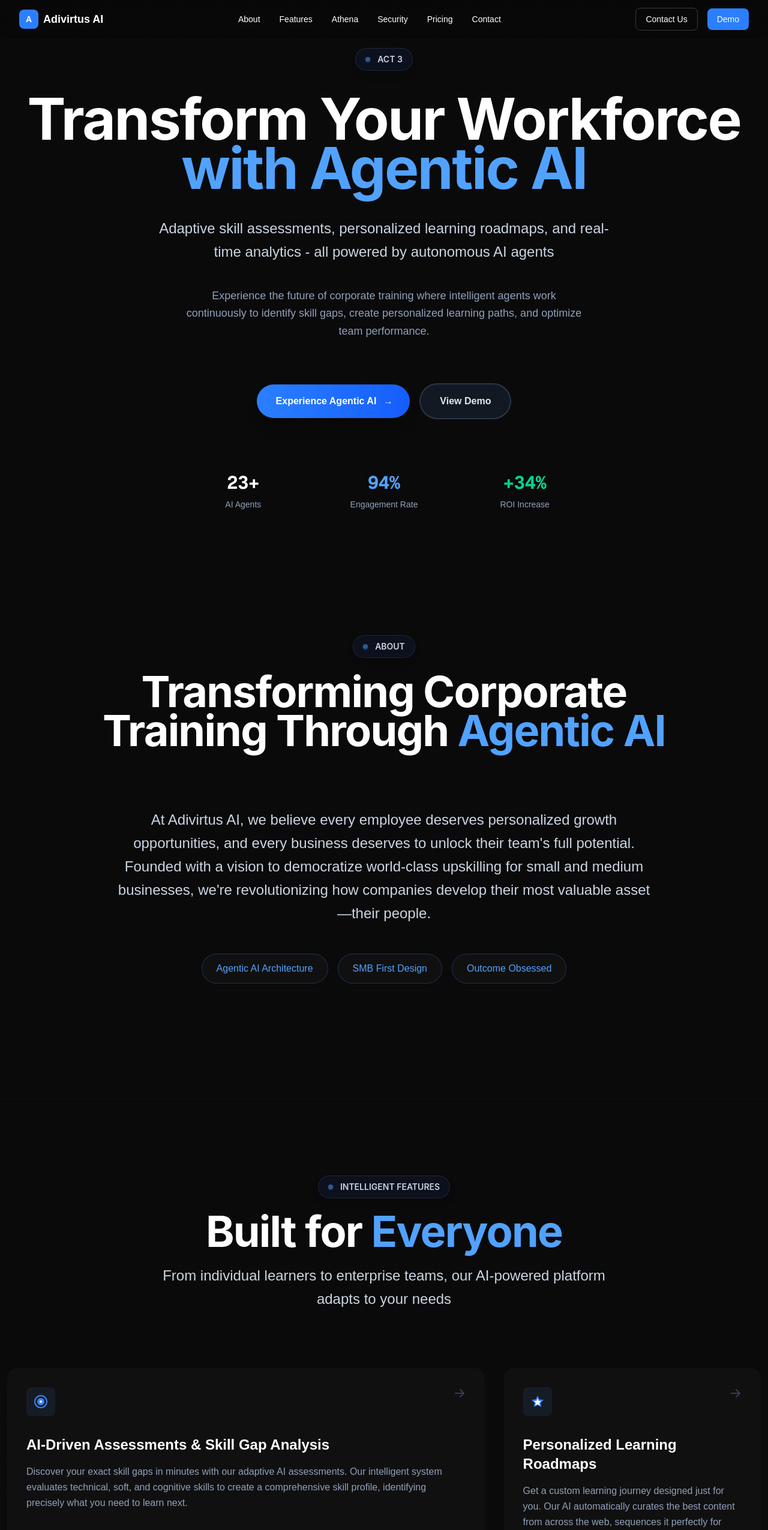
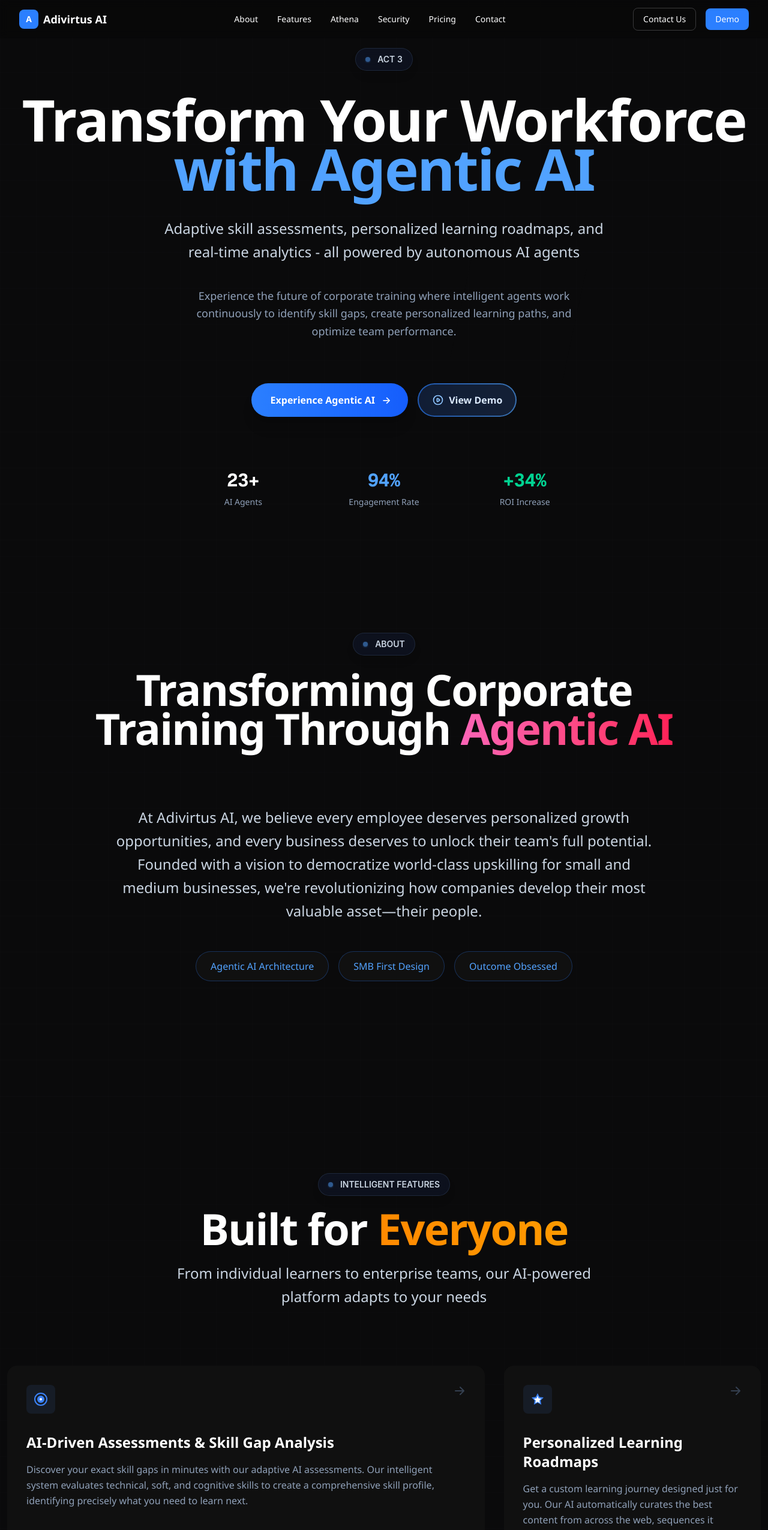
Before and after one commit to wynona-toby/adivirtusai, a Next.js app: page / in a window 1280 px wide. Shown: the top 2551 px of the page at 60% size. Built offline with nearby package versions, Linux system fonts and the light colour scheme.

Commit message:
fixed an issue in the onboarding assessment

```diff
--- a/src/app/components/About.tsx
+++ b/src/app/components/About.tsx
@@ -74,14 +74,14 @@
           </motion.div>
 
           <motion.h1
-            className="text-4xl sm:text-5xl md:text-6xl lg:text-7xl font-bold text-white leading-[0.9] tracking-tight mb-8"
+            className="text-4xl sm:text-5xl md:text-6xl lg:text-7xl font-semibold text-white leading-[0.9] tracking-tight mb-8"
             variants={itemVariants}
             style={{
-              fontFamily: '"Inter", -apple-system, BlinkMacSystemFont, sans-serif',
-              fontWeight: 700
+              fontFamily: '"Segoe UI", -apple-system, BlinkMacSystemFont, sans-serif',
+              fontWeight: 600
             }}
           >
-            Transforming Corporate Training Through <span className="text-blue-400">Agentic AI</span>
+            Transforming Corporate Training Through <span className="text-transparent bg-clip-text bg-gradient-to-r from-pink-400 to-rose-500">Agentic AI</span>
           </motion.h1>
         </motion.div>
 
@@ -95,7 +95,8 @@
             className="mb-16"
             variants={itemVariants}
           >
-            <p className="text-lg sm:text-xl lg:text-2xl text-slate-300 leading-relaxed text-center mb-12">
+            <p className="text-lg sm:text-xl lg:text-2xl text-slate-300 leading-relaxed text-center mb-12"
+               style={{ fontFamily: '"Segoe UI", -apple-system, BlinkMacSystemFont, sans-serif', fontWeight: 400 }}>
               At Adivirtus AI, we believe every employee deserves personalized growth opportunities, and every business deserves to unlock their team's full potential. Founded with a vision to democratize world-class upskilling for small and medium businesses, we're revolutionizing how companies develop their most valuable asset—their people.
             </p>
 
@@ -112,7 +113,7 @@
                   whileHover={{ scale: 1.05 }}
                   transition={{ duration: 0.3 }}
                 >
-                  <span className="text-blue-400 font-medium text-sm sm:text-base">{tag}</span>
+                  <span className="text-blue-400 font-medium text-sm sm:text-base" style={{ fontFamily: '"Segoe UI", -apple-system, BlinkMacSystemFont, sans-serif', fontWeight: 300 }}>{tag}</span>
                 </motion.div>
               ))}
             </motion.div>
--- a/src/app/components/ContactUs.tsx
+++ b/src/app/components/ContactUs.tsx
@@ -19,7 +19,7 @@
             transition={{ duration: 0.6, delay: 0.2 }}
           >
             <div className="w-2 h-2 bg-emerald-400 rounded-full animate-pulse shadow-sm shadow-emerald-400/50"></div>
-            <span className="text-sm font-semibold text-slate-300" style={{ fontFamily: '"TT Hoves", -apple-system, BlinkMacSystemFont, sans-serif' }}>LET'S CONNECT</span>
+            <span className="text-sm font-semibold text-slate-300" style={{ fontFamily: '"Segoe UI", -apple-system, BlinkMacSystemFont, sans-serif', fontWeight: 600 }}>LET'S CONNECT</span>
           </motion.div>
 
           {/* Main Heading */}
@@ -29,13 +29,13 @@
             animate={{ opacity: 1, y: 0 }}
             transition={{ duration: 0.8, delay: 0.4 }}
           >
-            <h1 className="text-4xl sm:text-5xl md:text-6xl lg:text-7xl xl:text-8xl font-bold leading-[0.85] tracking-tight"
+            <h1 className="text-4xl sm:text-5xl md:text-6xl lg:text-7xl xl:text-8xl font-semibold leading-[0.85] tracking-tight"
                 style={{
-                  fontFamily: '"Inter", -apple-system, BlinkMacSystemFont, sans-serif',
-                  fontWeight: 700
+                  fontFamily: '"Segoe UI", -apple-system, BlinkMacSystemFont, sans-serif',
+                  fontWeight: 600
                 }}>
               <span className="block text-white">Join the</span>
-              <span className="block text-blue-400 mt-2">Movement</span>
+              <span className="block text-transparent bg-clip-text bg-gradient-to-r from-green-400 to-emerald-500 mt-2">Movement</span>
             </h1>
           </motion.div>
 
@@ -46,10 +46,12 @@
             animate={{ opacity: 1, y: 0 }}
             transition={{ duration: 0.6, delay: 0.6 }}
           >
-            <p className="text-lg sm:text-xl lg:text-2xl text-slate-300 leading-relaxed font-normal">
+            <p className="text-lg sm:text-xl lg:text-2xl text-slate-300 leading-relaxed font-normal"
+               style={{ fontFamily: '"Segoe UI", -apple-system, BlinkMacSystemFont, sans-serif', fontWeight: 400 }}>
               Unlock the future of corporate upskilling and learning with us
             </p>
-            <p className="text-base md:text-lg text-slate-400 leading-relaxed max-w-2xl mx-auto font-light">
+            <p className="text-base md:text-lg text-slate-400 leading-relaxed max-w-2xl mx-auto font-light"
+               style={{ fontFamily: '"Segoe UI", -apple-system, BlinkMacSystemFont, sans-serif', fontWeight: 300 }}>
               Ready to transform your workforce? Let's discuss how our agentic AI solutions can revolutionize your team's learning journey.
             </p>
           </motion.div>
@@ -93,20 +95,51 @@
             </motion.button>
 
             <motion.button
-              className="group px-8 py-4 bg-slate-800/50 backdrop-blur-sm border-2 border-slate-600/50 text-slate-200 font-semibold rounded-full hover:border-slate-400/50 relative overflow-hidden w-full sm:w-auto"
+              className="group px-6 py-4 bg-transparent text-white font-semibold rounded-full relative overflow-hidden w-full sm:w-auto flex items-center justify-center"
               whileHover={{
                 scale: 1.05,
-                backgroundColor: "rgba(51, 65, 85, 0.7)",
-                borderColor: "rgba(148, 163, 184, 0.6)"
+                y: -3
               }}
-              whileTap={{ scale: 0.95 }}
+              whileTap={{ scale: 0.97 }}
               transition={{ type: "spring", stiffness: 400, damping: 17 }}
             >
-              <motion.div
-                className="absolute inset-0 bg-gradient-to-r from-slate-600/20 to-slate-500/20 opacity-0 group-hover:opacity-100 rounded-full"
+              {/* Animated gradient border */}
+              <span className="absolute inset-0 rounded-full bg-gradient-to-r from-blue-500/80 to-blue-400/80 animate-pulse-slow opacity-80"></span>
+
+              {/* Inner background with blur */}
+              <span className="absolute inset-[2px] rounded-full bg-[#101828]/90 backdrop-blur-md z-0"></span>
+
+              {/* Button content */}
+              <span className="relative z-10 flex items-center justify-center space-x-2">
+                <svg
+                  className="w-5 h-5 text-blue-300"
+                  fill="none"
+                  viewBox="0 0 24 24"
+                  stroke="currentColor"
+                >
+                  <path
+                    strokeLinecap="round"
+                    strokeLinejoin="round"
+                    strokeWidth={2}
+                    d="M14.752 11.168l-3.197-2.132A1 1 0 0010 9.87v4.263a1 1 0 001.555.832l3.197-2.132a1 1 0 000-1.664z"
+                  />
+                  <path
+                    strokeLinecap="round"
+                    strokeLinejoin="round"
+                    strokeWidth={2}
+                    d="M21 12a9 9 0 11-18 0 9 9 0 0118 0z"
+                  />
+                </svg>
+                <span className="text-blue-100">View Demo</span>
+              </span>
+
+              {/* Hover effect */}
+              <motion.span
+                className="absolute inset-0 rounded-full bg-gradient-to-r from-blue-600/30 to-blue-400/30 z-0 shadow-[0_0_15px_rgba(59,130,246,0.5)]"
+                initial={{ opacity: 0 }}
+                whileHover={{ opacity: 1 }}
                 transition={{ duration: 0.3 }}
               />
-              <span className="relative z-10">View Demo</span>
             </motion.button>
           </motion.div>
 
@@ -123,8 +156,8 @@
               animate={{ opacity: 1, y: 0 }}
               transition={{ delay: 1.2 }}
             >
-              <div className="text-2xl lg:text-3xl font-bold text-white font-mono mb-2">24/7</div>
-              <div className="text-sm text-slate-400">Support Available</div>
+              <div className="text-2xl lg:text-3xl font-semibold text-white font-mono mb-2" style={{ fontFamily: '"Segoe UI", -apple-system, BlinkMacSystemFont, sans-serif', fontWeight: 600 }}>24/7</div>
+              <div className="text-sm text-slate-400" style={{ fontFamily: '"Segoe UI", -apple-system, BlinkMacSystemFont, sans-serif', fontWeight: 300 }}>Support Available</div>
             </motion.div>
 
             <motion.div
@@ -133,8 +166,8 @@
               animate={{ opacity: 1, y: 0 }}
               transition={{ delay: 1.4 }}
             >
-              <div className="text-2xl lg:text-3xl font-bold text-blue-400 font-mono mb-2">&lt;24h</div>
-              <div className="text-sm text-slate-400">Response Time</div>
+              <div className="text-2xl lg:text-3xl font-semibold text-blue-400 font-mono mb-2" style={{ fontFamily: '"Segoe UI", -apple-system, BlinkMacSystemFont, sans-serif', fontWeight: 600 }}>&lt;24h</div>
+              <div className="text-sm text-slate-400" style={{ fontFamily: '"Segoe UI", -apple-system, BlinkMacSystemFont, sans-serif', fontWeight: 300 }}>Response Time</div>
             </motion.div>
 
             <motion.div
@@ -143,8 +176,8 @@
               animate={{ opacity: 1, y: 0 }}
               transition={{ delay: 1.6 }}
             >
-              <div className="text-2xl lg:text-3xl font-bold text-emerald-400 font-mono mb-2">100%</div>
-              <div className="text-sm text-slate-400">Success Rate</div>
+              <div className="text-2xl lg:text-3xl font-semibold text-emerald-400 font-mono mb-2" style={{ fontFamily: '"Segoe UI", -apple-system, BlinkMacSystemFont, sans-serif', fontWeight: 600 }}>100%</div>
+              <div className="text-sm text-slate-400" style={{ fontFamily: '"Segoe UI", -apple-system, BlinkMacSystemFont, sans-serif', fontWeight: 300 }}>Success Rate</div>
             </motion.div>
           </motion.div>
         </div>
--- a/src/app/components/Features.tsx
+++ b/src/app/components/Features.tsx
@@ -122,19 +122,20 @@
           </motion.div>
 
           <motion.h2
-            className="text-4xl sm:text-5xl md:text-6xl lg:text-7xl font-bold text-white leading-[0.85] tracking-tight mb-6"
+            className="text-4xl sm:text-5xl md:text-6xl lg:text-7xl font-semibold text-white leading-[0.85] tracking-tight mb-6"
             variants={itemVariants}
             style={{
-              fontFamily: '"Inter", -apple-system, BlinkMacSystemFont, sans-serif',
-              fontWeight: 700
+              fontFamily: '"Segoe UI", -apple-system, BlinkMacSystemFont, sans-serif',
+              fontWeight: 600
             }}
           >
-            Built for <span className="text-blue-400">Everyone</span>
+            Built for <span className="text-transparent bg-clip-text bg-gradient-to-r from-orange-400 to-amber-500">Everyone</span>
           </motion.h2>
 
           <motion.p
             className="text-lg sm:text-xl lg:text-2xl text-slate-300 leading-relaxed max-w-3xl mx-auto font-normal"
             variants={itemVariants}
+            style={{ fontFamily: '"Segoe UI", -apple-system, BlinkMacSystemFont, sans-serif', fontWeight: 400 }}
           >
             From individual learners to enterprise teams, our AI-powered platform adapts to your needs
           </motion.p>
@@ -171,10 +172,12 @@
                       </svg>
                     </motion.div>
                   </div>
-                  <h4 className="text-lg sm:text-xl lg:text-2xl font-semibold text-white mb-4 group-hover:text-slate-100 transition-colors duration-300">
+                  <h4 className="text-lg sm:text-xl lg:text-2xl font-semibold text-white mb-4 group-hover:text-slate-100 transition-colors duration-300"
+                      style={{ fontFamily: '"Segoe UI", -apple-system, BlinkMacSystemFont, sans-serif', fontWeight: 600 }}>
                     {allFeatures[0].title}
                   </h4>
-                  <p className="text-sm sm:text-base text-slate-400 leading-relaxed group-hover:text-slate-300 transition-colors duration-300">
+                  <p className="text-sm sm:text-base text-slate-400 leading-relaxed group-hover:text-slate-300 transition-colors duration-300"
+                     style={{ fontFamily: '"Segoe UI", -apple-system, BlinkMacSystemFont, sans-serif', fontWeight: 300 }}>
                     {allFeatures[0].description}
                   </p>
                 </div>
@@ -205,10 +208,12 @@
                       </svg>
                     </motion.div>
                   </div>
-                  <h4 className="text-lg sm:text-xl lg:text-2xl font-semibold text-white mb-4 group-hover:text-slate-100 transition-colors duration-300">
+                  <h4 className="text-lg sm:text-xl lg:text-2xl font-semibold text-white mb-4 group-hover:text-slate-100 transition-colors duration-300"
+                      style={{ fontFamily: '"Segoe UI", -apple-system, BlinkMacSystemFont, sans-serif', fontWeight: 600 }}>
                     {allFeatures[1].title}
                   </h4>
-                  <p className="text-sm sm:text-base text-slate-400 leading-relaxed group-hover:text-slate-300 transition-colors duration-300">
+                  <p className="text-sm sm:text-base text-slate-400 leading-relaxed group-hover:text-slate-300 transition-colors duration-300"
+                     style={{ fontFamily: '"Segoe UI", -apple-system, BlinkMacSystemFont, sans-serif', fontWeight: 300 }}>
                     {allFeatures[1].description}
                   </p>
                 </div>
@@ -242,10 +247,12 @@
                       </svg>
                     </motion.div>
                   </div>
-                  <h4 className="text-lg sm:text-xl lg:text-2xl font-semibold text-white mb-4 group-hover:text-slate-100 transition-colors duration-300">
+                  <h4 className="text-lg sm:text-xl lg:text-2xl font-semibold text-white mb-4 group-hover:text-slate-100 transition-colors duration-300"
+                      style={{ fontFamily: '"Segoe UI", -apple-system, BlinkMacSystemFont, sans-serif', fontWeight: 600 }}>
                     {allFeatures[2].title}
                   </h4>
-                  <p className="text-sm sm:text-base text-slate-400 leading-relaxed group-hover:text-slate-300 transition-colors duration-300">
+                  <p className="text-sm sm:text-base text-slate-400 leading-relaxed group-hover:text-slate-300 transition-colors duration-300"
+                     style={{ fontFamily: '"Segoe UI", -apple-system, BlinkMacSystemFont, sans-serif', fontWeight: 300 }}>
                     {allFeatures[2].description}
                   </p>
                 </div>
@@ -276,10 +283,12 @@
                       </svg>
                     </motion.div>
                   </div>
-                  <h4 className="text-lg sm:text-xl lg:text-2xl font-semibold text-white mb-4 group-hover:text-slate-100 transition-colors duration-300">
+                  <h4 className="text-lg sm:text-xl lg:text-2xl font-semibold text-white mb-4 group-hover:text-slate-100 transition-colors duration-300"
+                      style={{ fontFamily: '"Segoe UI", -apple-system, BlinkMacSystemFont, sans-serif', fontWeight: 600 }}>
                     {allFeatures[3].title}
                   </h4>
-                  <p className="text-sm sm:text-base text-slate-400 leading-relaxed group-hover:text-slate-300 transition-colors duration-300">
+                  <p className="text-sm sm:text-base text-slate-400 leading-relaxed group-hover:text-slate-300 transition-colors duration-300"
+                     style={{ fontFamily: '"Segoe UI", -apple-system, BlinkMacSystemFont, sans-serif', fontWeight: 300 }}>
                     {allFeatures[3].description}
                   </p>
                 </div>
--- a/src/app/components/Hero.tsx
+++ b/src/app/components/Hero.tsx
@@ -67,11 +67,11 @@
 
           {/* Main Headline */}
           <motion.h1
-            className="text-4xl sm:text-5xl md:text-6xl lg:text-7xl xl:text-8xl font-bold text-white leading-[0.85] tracking-tight"
+            className="text-4xl sm:text-5xl md:text-6xl lg:text-7xl xl:text-8xl font-semibold text-white leading-[0.85] tracking-tight"
             variants={itemVariants}
             style={{
-              fontFamily: '"Inter", -apple-system, BlinkMacSystemFont, sans-serif',
-              fontWeight: 700
+              fontFamily: '"Segoe UI", -apple-system, BlinkMacSystemFont, sans-serif',
+              fontWeight: 600
             }}
           >
             <motion.span
@@ -96,6 +96,7 @@
           <motion.p
             className="text-lg sm:text-xl lg:text-2xl text-slate-300 leading-relaxed max-w-3xl mx-auto font-normal"
             variants={itemVariants}
+            style={{ fontFamily: '"Segoe UI", -apple-system, BlinkMacSystemFont, sans-serif', fontWeight: 400 }}
           >
             Adaptive skill assessments, personalized learning roadmaps, and real-time analytics - all powered by autonomous AI agents
           </motion.p>
@@ -104,6 +105,7 @@
           <motion.p
             className="text-base md:text-lg text-slate-400 leading-relaxed max-w-2xl mx-auto font-light"
             variants={itemVariants}
+            style={{ fontFamily: '"Segoe UI", -apple-system, BlinkMacSystemFont, sans-serif', fontWeight: 300 }}
           >
             Experience the future of corporate training where intelligent agents work continuously to identify skill gaps, create personalized learning paths, and optimize team performance.
           </motion.p>
@@ -145,20 +147,51 @@
             </motion.button>
 
             <motion.button
-              className="group px-8 py-4 bg-slate-800/50 backdrop-blur-sm border-2 border-slate-600/50 text-slate-200 font-semibold rounded-full hover:border-blue-400/50 relative overflow-hidden w-full sm:w-auto"
+              className="group px-6 py-4 bg-transparent text-white font-semibold rounded-full relative overflow-hidden w-full sm:w-auto flex items-center justify-center"
               whileHover={{
                 scale: 1.05,
-                backgroundColor: "rgba(51, 65, 85, 0.7)",
-                borderColor: "rgba(59, 130, 246, 0.6)"
+                y: -3
               }}
-              whileTap={{ scale: 0.95 }}
+              whileTap={{ scale: 0.97 }}
               transition={{ type: "spring", stiffness: 400, damping: 17 }}
             >
-              <motion.div
-                className="absolute inset-0 bg-gradient-to-r from-blue-600/10 to-blue-500/10 opacity-0 group-hover:opacity-100 rounded-full"
+              {/* Animated gradient border */}
+              <span className="absolute inset-0 rounded-full bg-gradient-to-r from-blue-500/80 to-blue-400/80 animate-pulse-slow opacity-80"></span>
+
+              {/* Inner background with blur */}
+              <span className="absolute inset-[2px] rounded-full bg-[#101828]/90 backdrop-blur-md z-0"></span>
+
+              {/* Button content */}
+              <span className="relative z-10 flex items-center justify-center space-x-2">
+                <svg
+                  className="w-5 h-5 text-blue-300"
+                  fill="none"
+                  viewBox="0 0 24 24"
+                  stroke="currentColor"
+                >
+                  <path
+                    strokeLinecap="round"
+                    strokeLinejoin="round"
+                    strokeWidth={2}
+                    d="M14.752 11.168l-3.197-2.132A1 1 0 0010 9.87v4.263a1 1 0 001.555.832l3.197-2.132a1 1 0 000-1.664z"
+                  />
+                  <path
+                    strokeLinecap="round"
+                    strokeLinejoin="round"
+                    strokeWidth={2}
+                    d="M21 12a9 9 0 11-18 0 9 9 0 0118 0z"
+                  />
+                </svg>
+                <span className="text-blue-100">View Demo</span>
+              </span>
+
+              {/* Hover effect */}
+              <motion.span
+                className="absolute inset-0 rounded-full bg-gradient-to-r from-blue-600/30 to-blue-400/30 z-0 shadow-[0_0_15px_rgba(59,130,246,0.5)]"
+                initial={{ opacity: 0 }}
+                whileHover={{ opacity: 1 }}
                 transition={{ duration: 0.3 }}
               />
-              <span className="relative z-10">View Demo</span>
             </motion.button>
           </motion.div>
 
--- a/src/app/globals.css
+++ b/src/app/globals.css
@@ -28,7 +28,7 @@
 body {
   background: var(--background);
   color: var(--foreground);
-  font-family: Arial, Helvetica, sans-serif;
+  font-family: "Segoe UI", -apple-system, BlinkMacSystemFont, sans-serif;
   color: rgb(var(--foreground-rgb));
   background: linear-gradient(
       to bottom,
```
Also changed, not shown: src/app/athena/page.tsx (+54 -17 lines), src/app/components/Pricing.tsx (+13 -11 lines), src/app/components/Security.tsx (+11 -9 lines).
